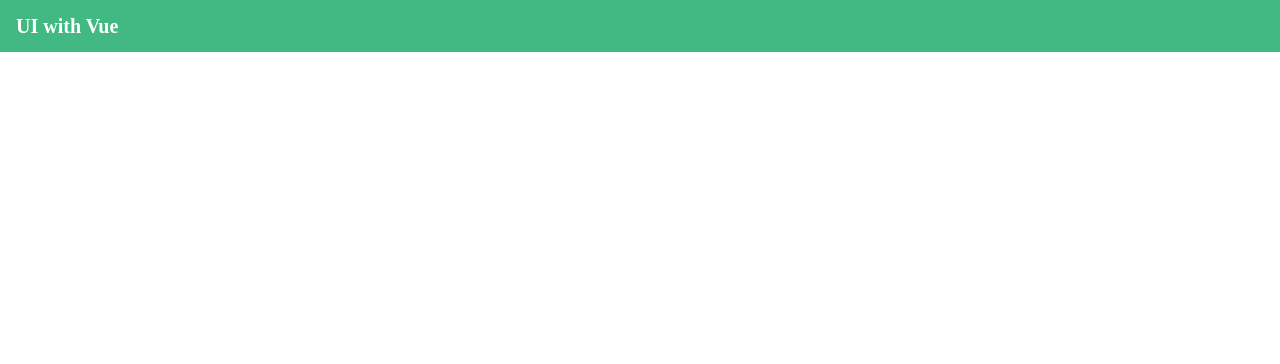
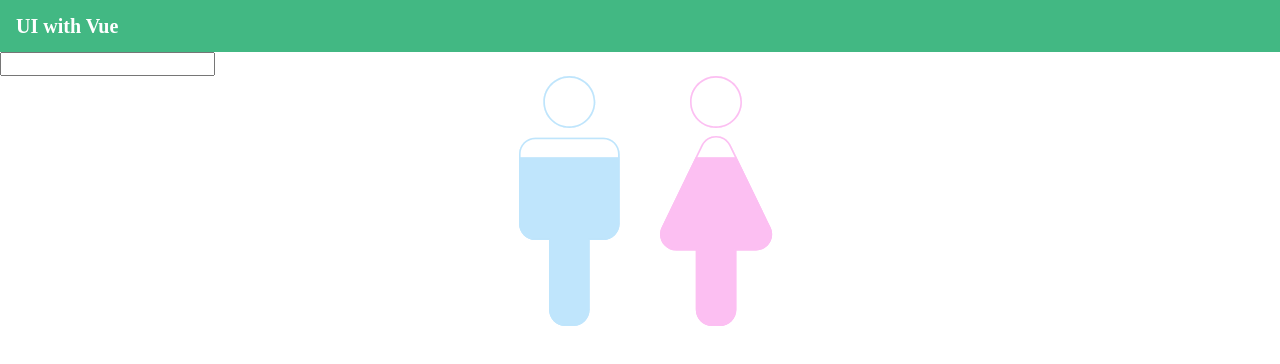
Before and after one commit to lechhw/ui_vue, a Vue app: page /chart_gender in a window 1280 px wide. Shown: the top 364 px of the page. Built offline with nearby package versions, Linux system fonts and the light colour scheme.

Commit message:
chart_gender

```diff
--- a/package.json
+++ b/package.json
@@ -17,6 +17,9 @@
   "devDependencies": {
     "@babel/core": "^7.12.16",
     "@babel/eslint-parser": "^7.12.16",
+    "@fortawesome/fontawesome-svg-core": "^6.2.1",
+    "@fortawesome/free-solid-svg-icons": "^6.2.1",
+    "@fortawesome/vue-fontawesome": "^2.0.9",
     "@vue/cli-plugin-babel": "~5.0.0",
     "@vue/cli-plugin-eslint": "~5.0.0",
     "@vue/cli-service": "~5.0.0",
--- a/public/index.html
+++ b/public/index.html
@@ -1,17 +1,26 @@
 <!DOCTYPE html>
 <html lang="">
+
 <head>
   <meta charset="utf-8">
   <meta http-equiv="X-UA-Compatible" content="IE=edge">
   <meta name="viewport" content="width=device-width,initial-scale=1.0">
   <link rel="icon" href="<%= BASE_URL %>favicon.ico">
-    <title><%= htmlWebpackPlugin.options.title %></title>
+  <link rel="stylesheet" href="https://cdnjs.cloudflare.com/ajax/libs/font-awesome/6.0.0/css/all.min.css"
+    integrity="sha512-9usAa10IRO0HhonpyAIVpjrylPvoDwiPUiKdWk5t3PyolY1cOd4DSE0Ga+ri4AuTroPR5aQvXU9xC6qOPnzFeg=="
+    crossorigin="anonymous" referrerpolicy="no-referrer" />
+  <title>
+    <%= htmlWebpackPlugin.options.title %>
+  </title>
 </head>
+
 <body>
   <noscript>
-      <strong>We're sorry but <%= htmlWebpackPlugin.options.title %> doesn't work properly without JavaScript enabled. Please enable it to continue.</strong>
+    <strong>We're sorry but <%= htmlWebpackPlugin.options.title %> doesn't work properly without JavaScript enabled.
+        Please enable it to continue.</strong>
   </noscript>
   <div id="app"></div>
   <!-- built files will be auto injected -->
 </body>
+
 </html>
--- a/src/App.vue
+++ b/src/App.vue
@@ -21,4 +21,10 @@ body {
   margin: 0;
   padding: 0;
 }
+
+#app {
+  position: fixed;
+  width: 100%;
+  height: 100%;
+}
 </style>
--- a/src/components/headerComp.vue
+++ b/src/components/headerComp.vue
@@ -1,6 +1,6 @@
 <template>
   <div class="header">
-    <h1>UI with Vue</h1>
+    <router-link to="/home"><h1>UI with Vue</h1></router-link>
   </div>
 </template>
 
@@ -25,5 +25,9 @@ export default {
   h1 {
     font-size: 20px;
   }
+
+  a {
+    color: white;
+  }
 }
 </style>
--- a/src/main.js
+++ b/src/main.js
@@ -1,8 +1,14 @@
 import Vue from 'vue'
 import App from './App.vue'
 import { router } from './routes/index.js'
+import { FontAwesomeIcon } from '@fortawesome/vue-fontawesome'
+import { library } from '@fortawesome/fontawesome-svg-core'
+import { faArrowRight } from '@fortawesome/free-solid-svg-icons'
 
 Vue.config.productionTip = false
+Vue.component('font-awesome-icon', FontAwesomeIcon)
+
+library.add(faArrowRight)
 
 new Vue({
   render: (h) => h(App),
--- /dev/null
+++ b/src/views/chart_gender.vue
@@ -0,0 +1,137 @@
+<template>
+  <div>
+    <form>
+      <label for=""></label>
+      <input type="text" />
+    </form>
+    <div class="chart_wrapper">
+      <div class="manWrap">
+        <svg
+          ref="manImg"
+          id="manImg"
+          viewBox="0 0 124 308"
+          fill="none"
+          xmlns="http://www.w3.org/2000/svg"
+        >
+          <mask id="svgId">
+            <rect x="0" y="0" width="100%" height="100px" fill="white"></rect>
+          </mask>
+          <path
+            xmlns="http://www.w3.org/2000/svg"
+            fill-rule="evenodd"
+            clip-rule="evenodd"
+            d="M62 64C79.6731 64 94 49.6731 94 32C94 14.3269 79.6731 0 62 0C44.3269 0 30 14.3269 30 32C30 49.6731 44.3269 64 62 64ZM0 96C0 84.9543 8.9543 76 20 76H104C115.046 76 124 84.9543 124 96V182C124 193.046 115.046 202 104 202H87V288C87 299.046 78.0457 308 67 308H57C45.9543 308 37 299.046 37 288V202H20C8.95431 202 0 193.046 0 182V96Z"
+            fill="#bfe5fc"
+          />
+
+          <path
+            xmlns="http://www.w3.org/2000/svg"
+            fill-rule="evenodd"
+            clip-rule="evenodd"
+            d="M62 64C79.6731 64 94 49.6731 94 32C94 14.3269 79.6731 0 62 0C44.3269 0 30 14.3269 30 32C30 49.6731 44.3269 64 62 64ZM0 96C0 84.9543 8.9543 76 20 76H104C115.046 76 124 84.9543 124 96V182C124 193.046 115.046 202 104 202H87V288C87 299.046 78.0457 308 67 308H57C45.9543 308 37 299.046 37 288V202H20C8.95431 202 0 193.046 0 182V96Z"
+            fill="#ffff"
+            mask="url(#svgId)"
+          />
+
+          <!-- <path
+          xmlns="http://www.w3.org/2000/svg"
+          fill-rule="evenodd"
+          clip-rule="evenodd"
+          d="M62 64C79.6731 64 94 49.6731 94 32C94 14.3269 79.6731 0 62 0C44.3269 0 30 14.3269 30 32C30 49.6731 44.3269 64 62 64ZM0 96C0 84.9543 8.9543 76 20 76H104C115.046 76 124 84.9543 124 96V182C124 193.046 115.046 202 104 202H87V288C87 299.046 78.0457 308 67 308H57C45.9543 308 37 299.046 37 288V202H20C8.95431 202 0 193.046 0 182V96Z"
+          fill="#ffff"
+          mask="svgId"
+        /> -->
+
+          <path
+            fill-rule="evenodd"
+            clip-rule="evenodd"
+            d="M92 32C92 48.5685 78.5685 62 62 62C45.4315 62 32 48.5685 32 32C32 15.4315 45.4315 2 62 2C78.5685 2 92 15.4315 92 32ZM94 32C94 49.6731 79.6731 64 62 64C44.3269 64 30 49.6731 30 32C30 14.3269 44.3269 0 62 0C79.6731 0 94 14.3269 94 32ZM39 202V200H37H20C10.0589 200 2 191.941 2 182V96C2 86.0589 10.0589 78 20 78H104C113.941 78 122 86.0589 122 96V182C122 191.941 113.941 200 104 200H87H85V202V288C85 297.941 76.9411 306 67 306H57C47.0589 306 39 297.941 39 288V202ZM20 202H35H37V204V288C37 299.046 45.9543 308 57 308H67C78.0457 308 87 299.046 87 288V204V202H89H104C115.046 202 124 193.046 124 182V96C124 84.9543 115.046 76 104 76H20C8.9543 76 0 84.9543 0 96V182C0 193.046 8.95431 202 20 202Z"
+            fill="#bfe5fc"
+          />
+        </svg>
+      </div>
+      <div class="womanWrap">
+        <svg
+          ref="womanImg"
+          id="womanImg"
+          viewBox="0 0 139 308"
+          fill="none"
+          xmlns="http://www.w3.org/2000/svg"
+        >
+          <mask id="svgWoId">
+            <rect x="0" y="0" width="100%" height="100px" fill="white"></rect>
+          </mask>
+          <path
+            xmlns="http://www.w3.org/2000/svg"
+            fill-rule="evenodd"
+            clip-rule="evenodd"
+            d="M69 64C86.6731 64 101 49.6731 101 32C101 14.3269 86.6731 0 69 0C51.3269 0 37 14.3269 37 32C37 49.6731 51.3269 64 69 64ZM51.1009 85.1009C58.3905 70.0717 79.8014 70.0716 87.091 85.1008L136.162 186.272C142.604 199.554 132.929 215 118.167 215H94.096V288C94.096 299.046 85.1416 308 74.096 308H64.096C53.0503 308 44.096 299.046 44.096 288V215H20.0249C5.26242 215 -4.4125 199.554 2.02995 186.272L51.1009 85.1009Z"
+            fill="#fcbff2"
+          />
+
+          <path
+            xmlns="http://www.w3.org/2000/svg"
+            fill-rule="evenodd"
+            clip-rule="evenodd"
+            d="M69 64C86.6731 64 101 49.6731 101 32C101 14.3269 86.6731 0 69 0C51.3269 0 37 14.3269 37 32C37 49.6731 51.3269 64 69 64ZM51.1009 85.1009C58.3905 70.0717 79.8014 70.0716 87.091 85.1008L136.162 186.272C142.604 199.554 132.929 215 118.167 215H94.096V288C94.096 299.046 85.1416 308 74.096 308H64.096C53.0503 308 44.096 299.046 44.096 288V215H20.0249C5.26242 215 -4.4125 199.554 2.02995 186.272L51.1009 85.1009Z"
+            fill="#ffff"
+            mask="url(#svgWoId)"
+          />
+
+          <!-- <path v-else xmlns="http://www.w3.org/2000/svg" fill-rule="evenodd" clip-rule="evenodd" d="M69 64C86.6731 64 101 49.6731 101 32C101 14.3269 86.6731 0 69 0C51.3269 0 37 14.3269 37 32C37 49.6731 51.3269 64 69 64ZM51.1009 85.1009C58.3905 70.0717 79.8014 70.0716 87.091 85.1008L136.162 186.272C142.604 199.554 132.929 215 118.167 215H94.096V288C94.096 299.046 85.1416 308 74.096 308H64.096C53.0503 308 44.096 299.046 44.096 288V215H20.0249C5.26242 215 -4.4125 199.554 2.02995 186.272L51.1009 85.1009Z" fill="#ffff"  :mask="svgWoId2"/> -->
+
+          <path
+            fill-rule="evenodd"
+            clip-rule="evenodd"
+            d="M99 32C99 48.5685 85.5685 62 69 62C52.4315 62 39 48.5685 39 32C39 15.4315 52.4315 2 69 2C85.5685 2 99 15.4315 99 32ZM101 32C101 49.6731 86.6731 64 69 64C51.3269 64 37 49.6731 37 32C37 14.3269 51.3269 0 69 0C86.6731 0 101 14.3269 101 32ZM46.0959 215V213H44.0959H20.0249C6.73867 213 -1.96876 199.099 3.82945 187.145L52.9004 85.9737C59.4611 72.4474 78.7308 72.4474 85.2915 85.9736L134.362 187.145C140.161 199.099 131.453 213 118.167 213H94.0959H92.0959V215V288C92.0959 297.941 84.0371 306 74.0959 306H64.0959C54.1548 306 46.0959 297.941 46.0959 288V215ZM20.0249 215H42.0959H44.0959V217V288C44.0959 299.046 53.0503 308 64.0959 308H74.0959C85.1416 308 94.0959 299.046 94.0959 288V217V215H96.0959H118.167C132.929 215 142.604 199.554 136.162 186.272L87.091 85.1008C79.8014 70.0716 58.3905 70.0717 51.1009 85.1009L2.02995 186.272C-4.41251 199.554 5.26241 215 20.0249 215Z"
+            fill="#fcbff2"
+          />
+        </svg>
+      </div>
+    </div>
+  </div>
+</template>
+
+<script>
+export default {
+  name: 'ChartGender',
+
+  data() {
+    return {}
+  },
+
+  mounted() {},
+
+  methods: {},
+}
+</script>
+
+<style lang="scss" scoped>
+.chart_wrapper {
+  display: flex;
+  align-items: flex-end;
+  width: 100%;
+  height: 250px;
+}
+.manWrap {
+  display: flex;
+  justify-content: flex-end;
+  width: 50%;
+  height: 100%;
+  margin-right: 20px;
+
+  #manImg {
+    height: 100%;
+  }
+}
+
+.womanWrap {
+  width: 50%;
+  height: 100%;
+  margin-left: 20px;
+
+  #womanImg {
+    height: 100%;
+  }
+}
+</style>
--- /dev/null
+++ b/src/views/home_view.vue
@@ -0,0 +1,79 @@
+<template>
+  <div>
+    <div class="divider"></div>
+    <ul class="ui_list">
+      <router-link to="chart_gender">
+        <li>
+          01. Chart-Gender
+          <font-awesome-icon class="icon" icon="fa-solid fa-arrow-right" />
+        </li>
+      </router-link>
+
+      <router-link to="slider">
+        <li>
+          02. slider UI
+          <font-awesome-icon class="icon" icon="fa-solid fa-arrow-right" />
+        </li>
+      </router-link>
+    </ul>
+    <div class="divider bottom"></div>
+  </div>
+</template>
+
+<script>
+export default {
+  data() {
+    return {}
+  },
+
+  mounted() {},
+
+  methods: {},
+}
+</script>
+
+<style lang="scss" scoped>
+.divider {
+  width: 80%;
+  max-width: 1200px;
+  min-width: 350px;
+  height: 4px;
+  margin: 20px auto;
+  margin-bottom: 0;
+  border-radius: 2px;
+  background-color: #42b883;
+
+  &.bottom {
+    margin-top: 0;
+    margin-bottom: 20px;
+  }
+}
+.ui_list {
+  width: 80%;
+  max-width: 1200px;
+  min-width: 350px;
+  height: 100%;
+  padding: 16px;
+  margin: 0 auto;
+
+  li {
+    display: flex;
+    justify-content: space-between;
+    font-size: 1.2rem;
+    padding: 20px 30px;
+    padding-right: 50px;
+    border-radius: 8px;
+    transition: box-shadow 300ms ease-in-out;
+
+    cursor: pointer;
+
+    &:hover {
+      box-shadow: rgba(0, 0, 0, 0.24) 0px 3px 8px;
+    }
+  }
+
+  a {
+    color: #000000;
+  }
+}
+</style>
--- a/src/views/home.vue
+++ b/src/views/slider_view.vue
@@ -1,11 +1,9 @@
 <template>
-  <div>home</div>
+  <div>slider</div>
 </template>
 
 <script>
 export default {
-  name: 'HomeView',
-
   data() {
     return {}
   },
```
Also changed, not shown: src/routes/index.js (+15 -1 lines), 2 other files (tests, documents, lock files or other folders). Lines whose indentation alone changed are shown as unchanged.
